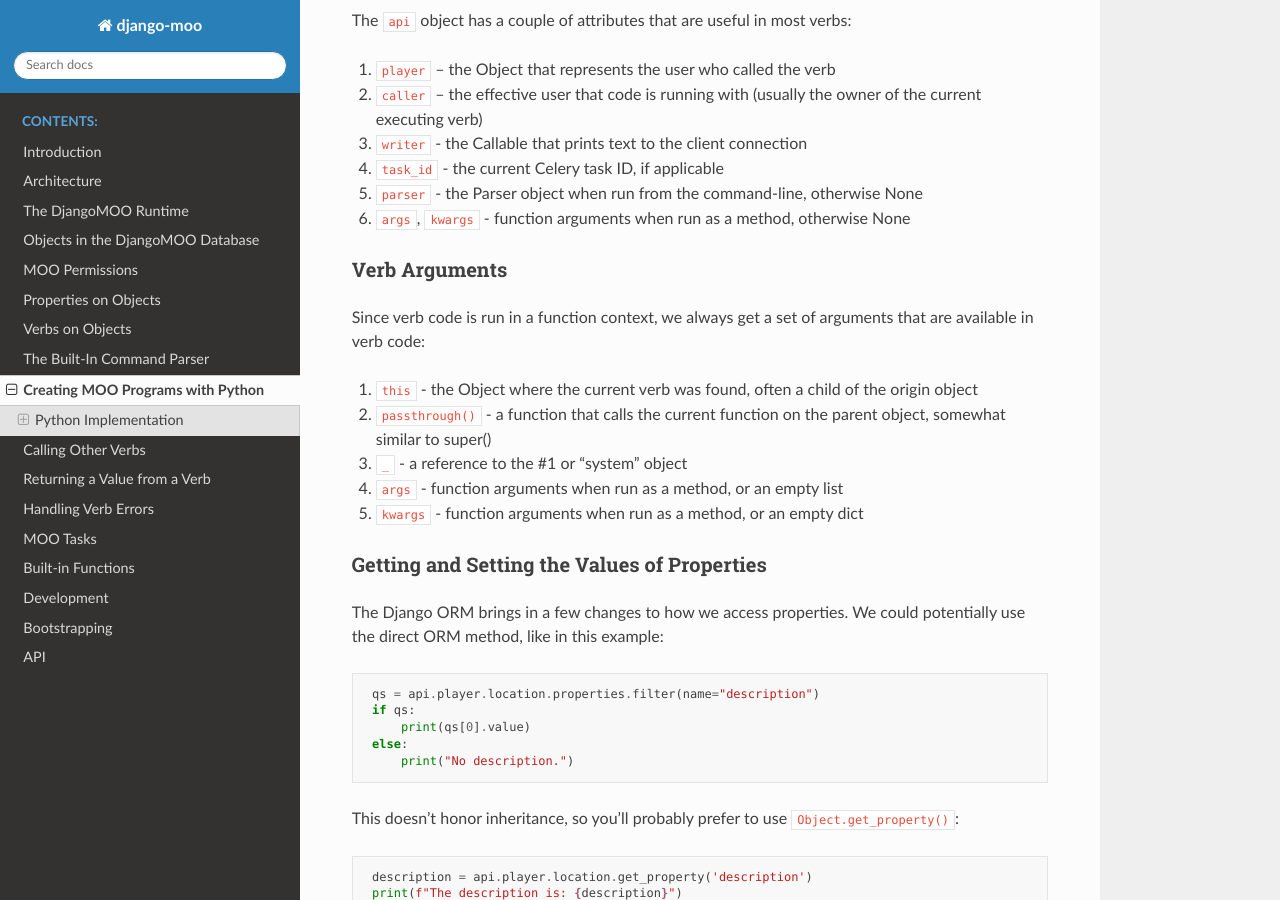
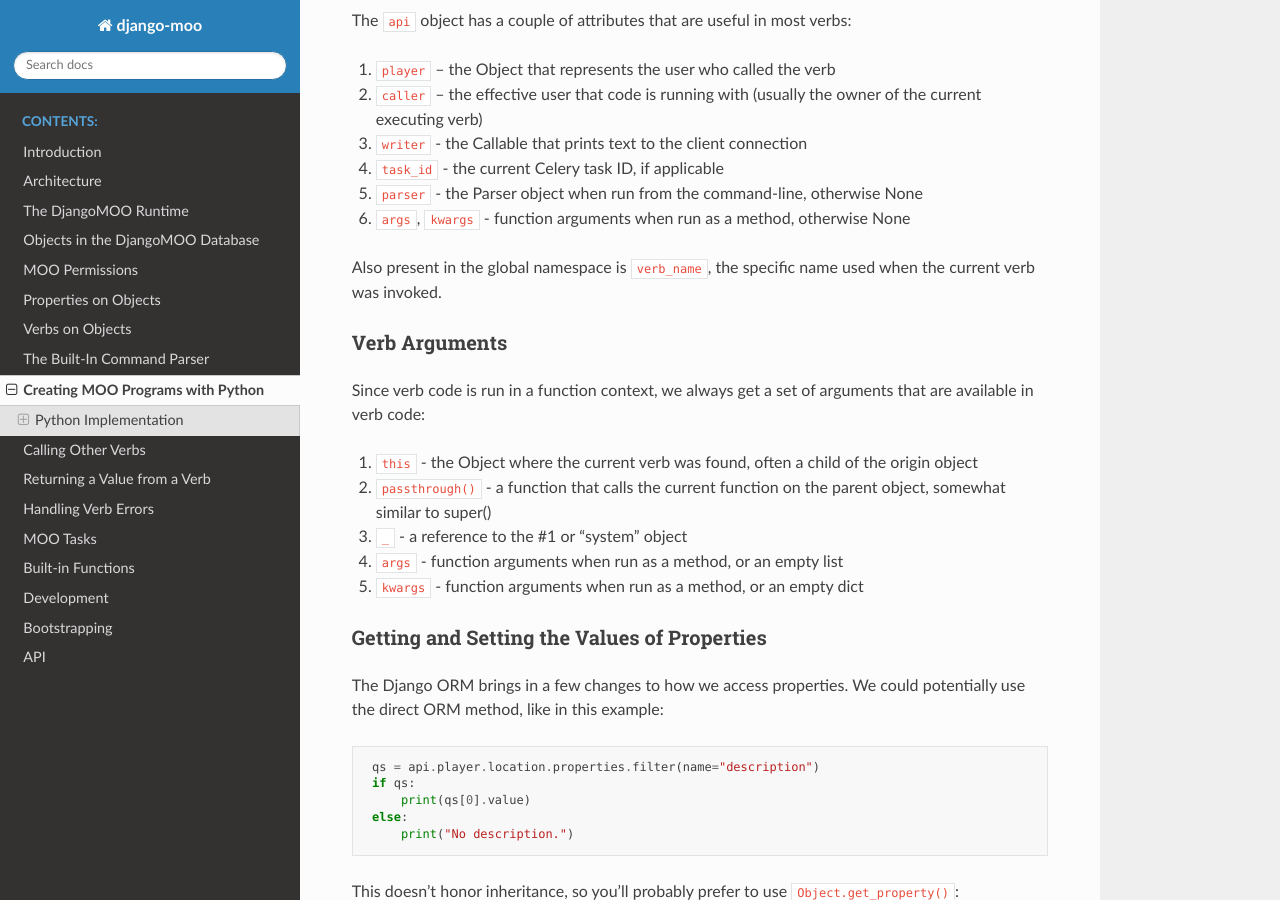
Before and after one commit to bubblehouse/django-moo, a Sphinx documentation site: the page built from docs/source/guide/08_creating_verbs.md, in a window 1280 px wide and 900 px high, scrolled down 706 px. Built offline with Sphinx 7.4.7 and the Read the Docs theme 3.1.0, drawn with Linux system fonts in a browser that asks for light colours; pages that are not in the unit, such as notebooks, are missing from menus.

Commit message:
docs: updates for new features [ci skip]

```diff
--- a/docs/source/guide/08_creating_verbs.md
+++ b/docs/source/guide/08_creating_verbs.md
@@ -20,6 +20,8 @@
 4. `task_id` - the current Celery task ID, if applicable
 5. `parser` - the Parser object when run from the command-line, otherwise None
 6. `args`, `kwargs` - function arguments when run as a method, otherwise None
+
+Also present in the global namespace is `verb_name`, the specific name used when the current verb was invoked.
 
 ### Verb Arguments
 
```
